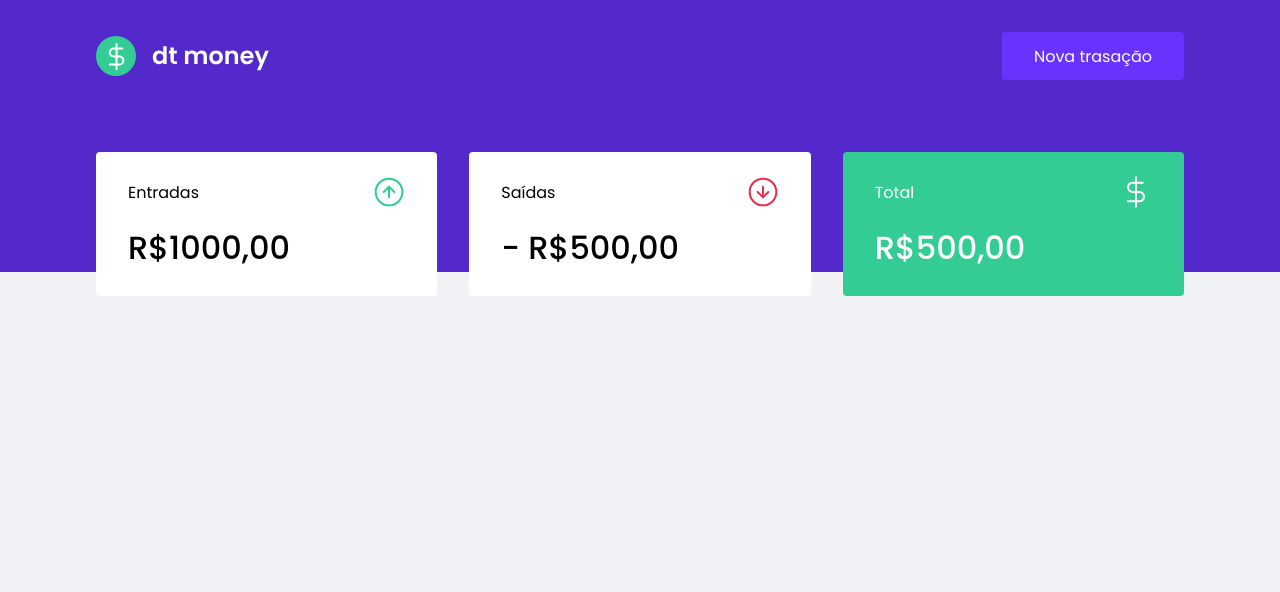
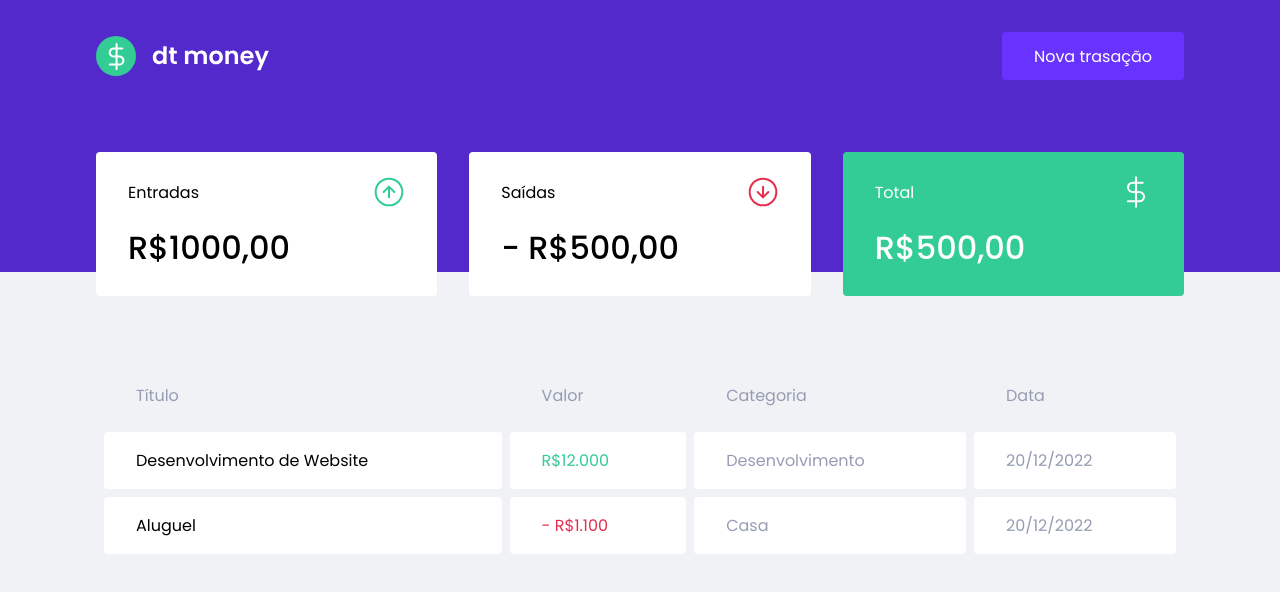
Before and after one commit to edcnogueira/dashboardFinanceiro, a React (Create React App) app: page / in a window 1280 px wide. Shown: the top 592 px of the page. Built offline with nearby package versions, Linux system fonts and the light colour scheme.

Commit message:
ajusta visual de todo o dashboard

```diff
--- a/src/components/Dashboard/index.tsx
+++ b/src/components/Dashboard/index.tsx
@@ -1,10 +1,12 @@
 import { Summary } from "../Summary";
+import { TransactionTable } from "../TransactionTable";
 import { Container } from "./styles";
 
 export function Dashboard(){
     return(
         <Container>
             <Summary />
+            <TransactionTable/>
         </Container>
     )
 }
--- /dev/null
+++ b/src/components/TransactionTable/index.tsx
@@ -0,0 +1,34 @@
+import { Container } from "./styles";
+
+export function TransactionTable(){
+    return(
+
+        <Container>
+            <table>
+                <thead>
+                    <tr>
+                        <th>Título</th>
+                        <th>Valor</th>
+                        <th>Categoria</th>
+                        <th>Data</th>
+                    </tr>
+                </thead>
+                <tbody>
+                    <tr>
+                        <td>Desenvolvimento de Website</td>
+                        <td className="deposit">R$12.000</td>
+                        <td>Desenvolvimento</td>
+                        <td>20/12/2022</td>
+                    </tr>
+                    <tr>
+                        <td>Aluguel</td>
+                        <td className="withdraw">- R$1.100</td>
+                        <td>Casa</td>
+                        <td>20/12/2022</td>
+                    </tr>
+
+                </tbody>
+            </table>
+        </Container>
+    )
+}
--- /dev/null
+++ b/src/components/TransactionTable/styles.ts
@@ -0,0 +1,37 @@
+import styled from "styled-components";
+
+export const Container = styled.div`
+  margin-top: 4rem;
+
+  table {
+    width: 100%;
+    border-spacing: 0.5rem;
+
+    th {
+      color: var(--text-body);
+      font-weight: 400;
+      padding: 1rem 2rem;
+      text-align: left;
+      line-height: 1.5rem;
+    }
+
+    td {
+      padding: 1rem 2rem;
+      border: 0;
+      background: var(--shape);
+      color: var(--text-body);
+      border-radius: 0.25rem;
+
+      &:first-child {
+        color: var(--text-title);
+      }
+
+      &.deposit {
+        color: var(--green);
+      }
+      &.withdraw {
+        color: var(--red);
+      }
+    }
+  }
+`;
```
